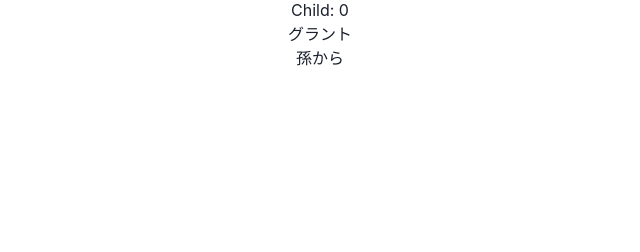
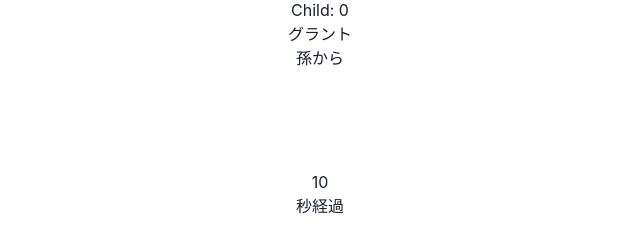
Before and after one commit to kei-1313/react-tutorial, a React (Create React App) app: page / in a window 1280 px wide. Shown: the part 2215-2467 px from the top of the page, without its empty margins (320-960 px from the left). Before the commit the page ends 2385 px from the top, so only its background shows below. Built offline with nearby package versions, Linux system fonts and the light colour scheme.

Commit message:
useEffectを使ってみる

```diff
--- a/src/App.js
+++ b/src/App.js
@@ -9,6 +9,7 @@ import FormTodo from './component/FormTodo/FormTodo';
 import ModalContainer from './component/Modal/ModalContainer';
 import Reducer from './component/Reducer/Reducer';
 import ParentContext from './component/context/ParentContext';
+import Effect from './component/effect/Effect';
 
 
 function App() {
@@ -47,6 +48,8 @@ function App() {
       <Reducer/>
 
       <ParentContext />
+
+      <Effect/>
     </div>
   );
 }
--- /dev/null
+++ b/src/component/effect/Effect.jsx
@@ -0,0 +1,20 @@
+import React, { useEffect, useState } from 'react'
+
+const Effect = () => {
+  const [time, setTime] = useState(0);
+
+  useEffect(() => {
+    window.setInterval(() => {
+      setTime(prev => prev + 1);
+    }, 1000)
+  }, [])
+
+  return (
+    <div className='tutorial'>
+      <h3>{time}</h3>
+      <span>秒経過</span>
+    </div>
+  )
+}
+
+export default Effect
```
